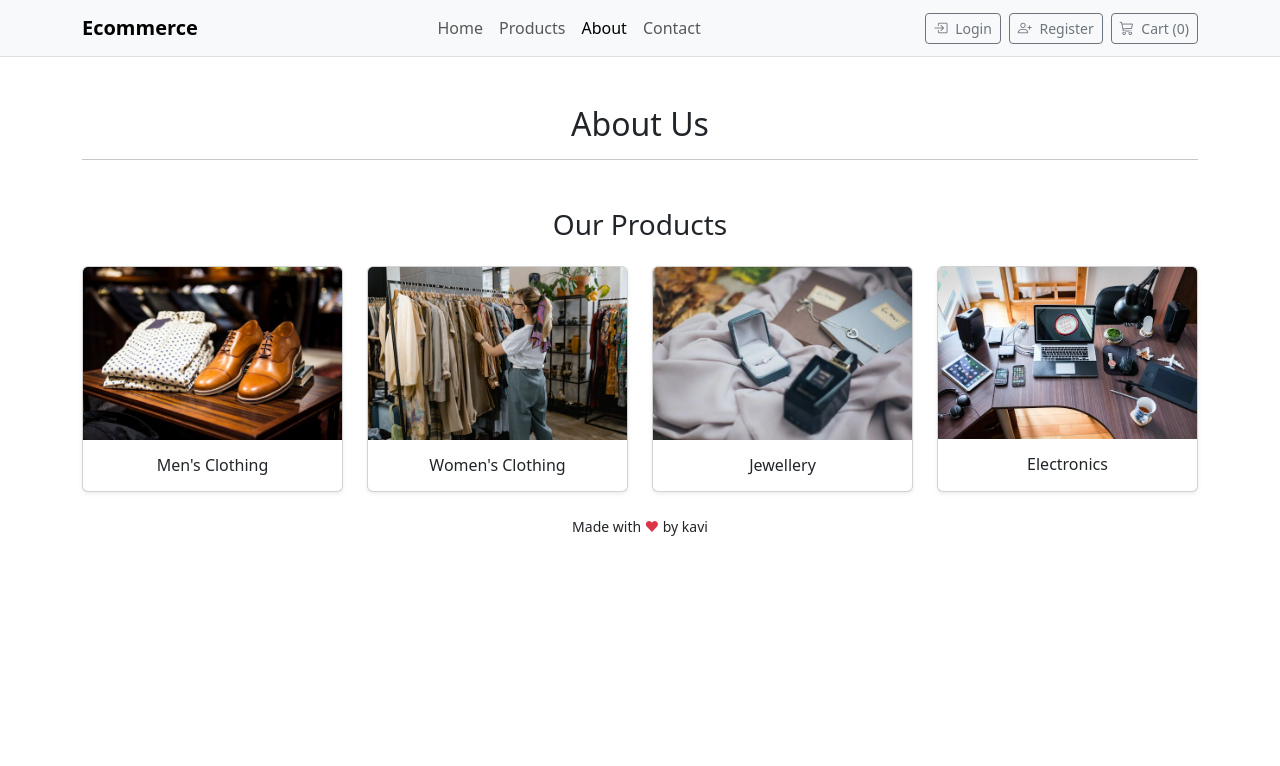
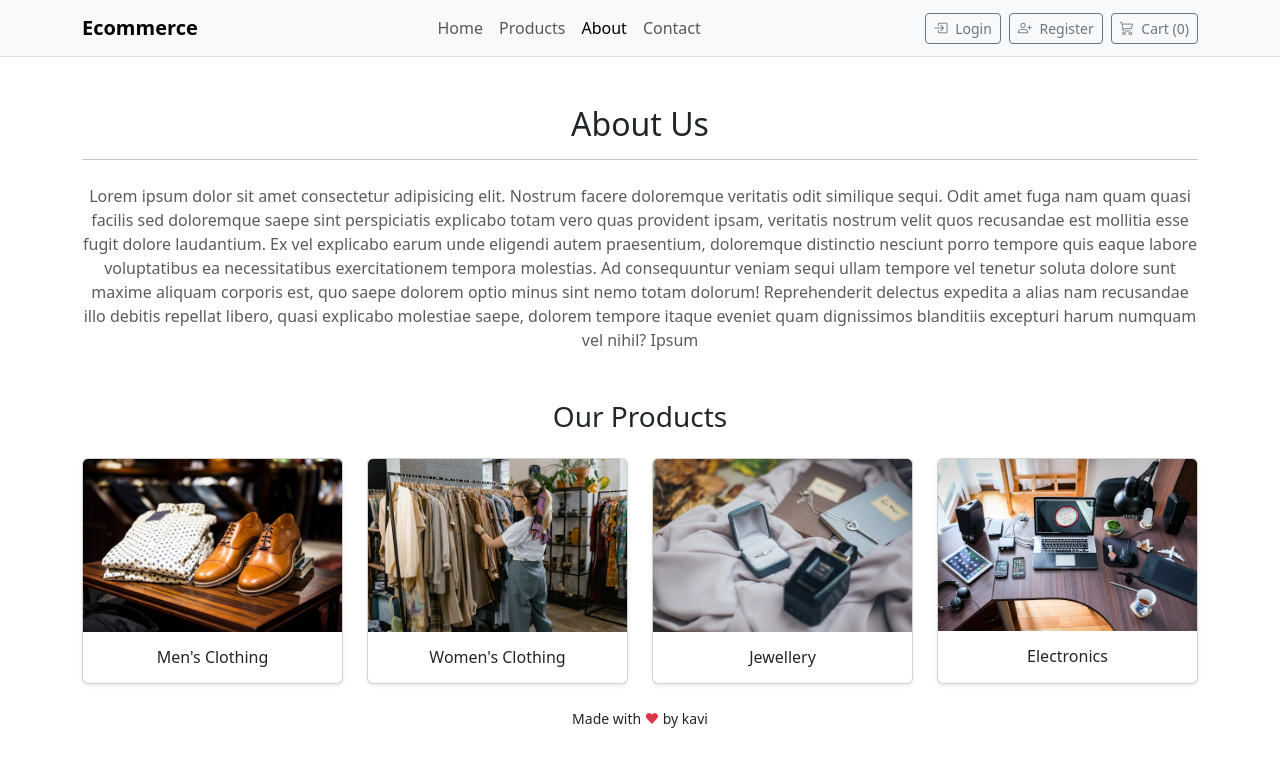
Before and after one commit to Kaviyarasan009/E-commerce-project, a plain HTML site: page about.html in a window 1280 px wide. Drawn offline with nearby package versions, Linux system fonts and the light colour scheme; no server answers.

Commit message:
para added

```diff
--- a/about.html
+++ b/about.html
@@ -51,7 +51,19 @@
 
       <!-- Long paragraph -->
       <p class="about-text text-center text-muted mx-auto">
-
+        Lorem ipsum dolor sit amet consectetur adipisicing elit. Nostrum facere
+        doloremque veritatis odit similique sequi. Odit amet fuga nam quam quasi
+        facilis sed doloremque saepe sint perspiciatis explicabo totam vero quas
+        provident ipsam, veritatis nostrum velit quos recusandae est mollitia
+        esse fugit dolore laudantium. Ex vel explicabo earum unde eligendi autem
+        praesentium, doloremque distinctio nesciunt porro tempore quis eaque
+        labore voluptatibus ea necessitatibus exercitationem tempora molestias.
+        Ad consequuntur veniam sequi ullam tempore vel tenetur soluta dolore
+        sunt maxime aliquam corporis est, quo saepe dolorem optio minus sint
+        nemo totam dolorum! Reprehenderit delectus expedita a alias nam
+        recusandae illo debitis repellat libero, quasi explicabo molestiae
+        saepe, dolorem tempore itaque eveniet quam dignissimos blanditiis
+        excepturi harum numquam vel nihil? Ipsum
       </p>
 
       <!-- Our products heading only; cards come from products page -->
```
